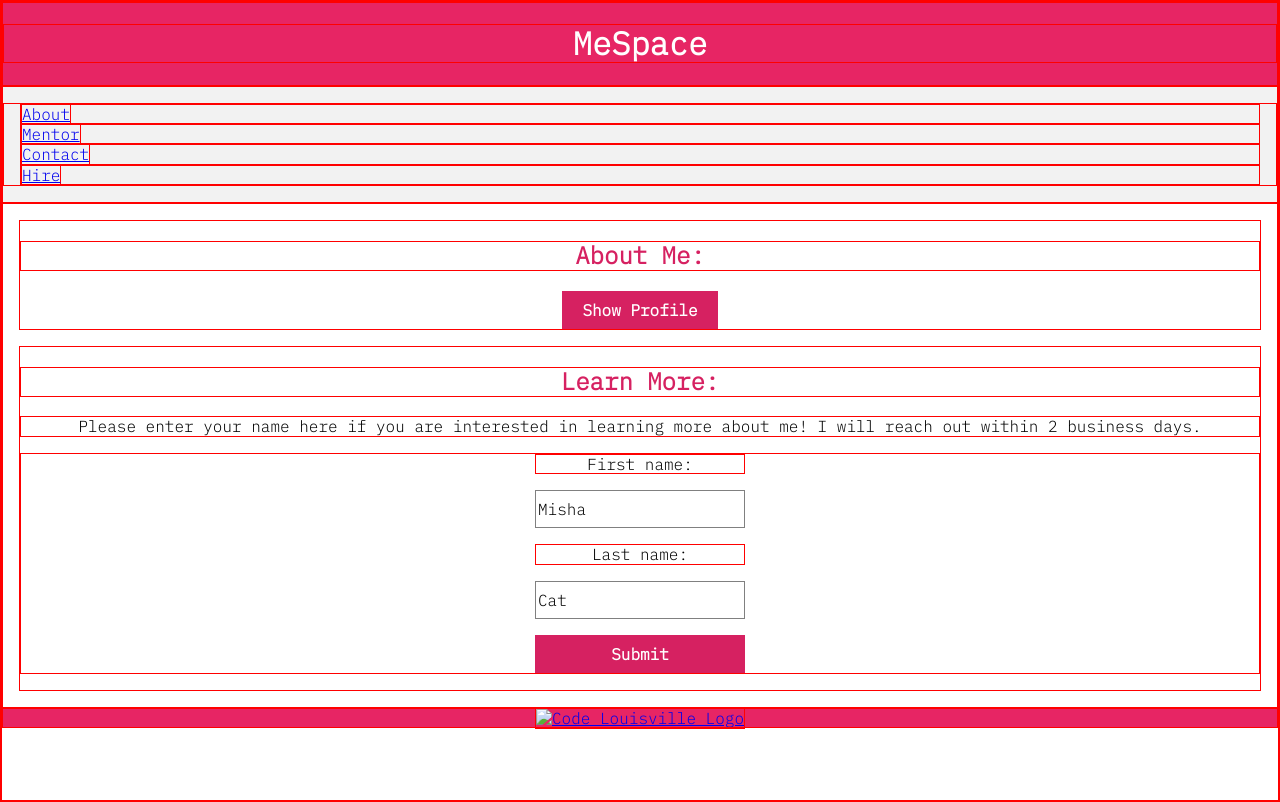
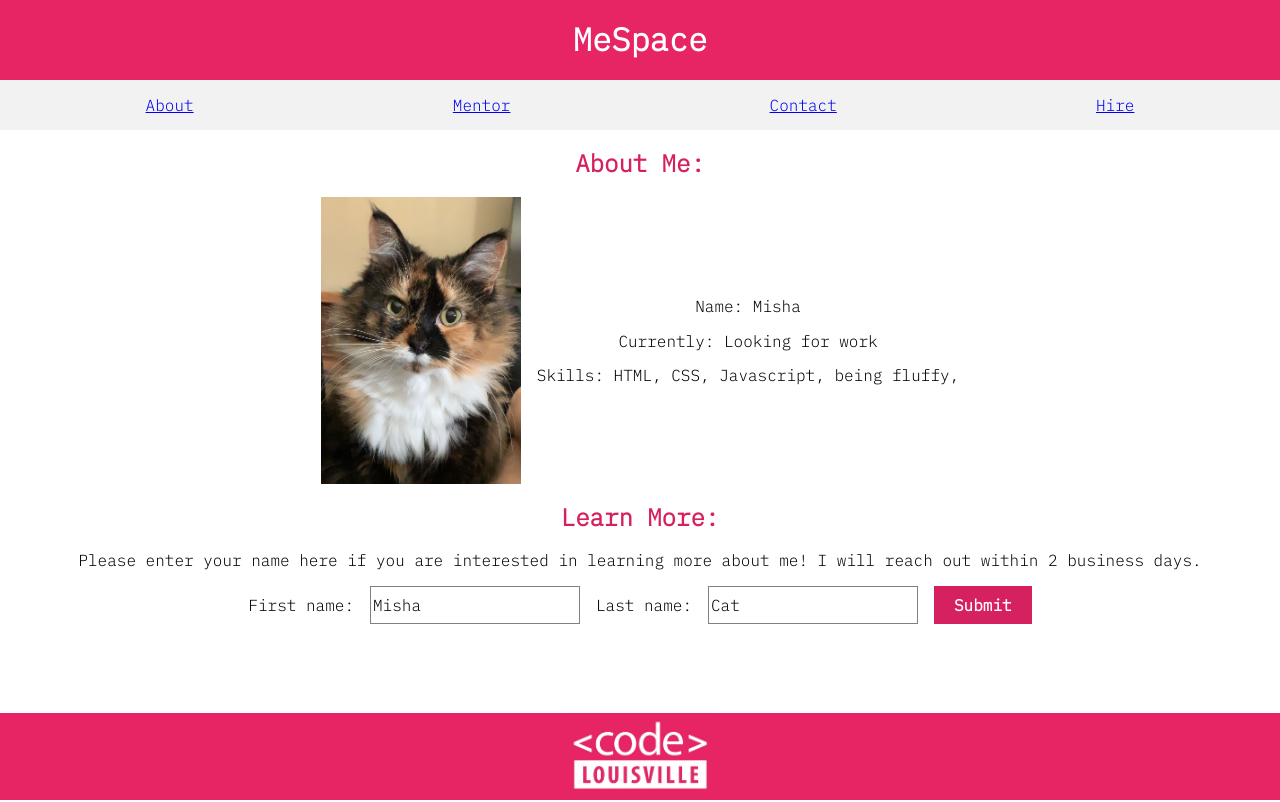
Before and after one commit to JakeSaintG/DebugWeb1Exercise, a plain HTML site: page index.html in a window 1280 px wide. Both pictures are taken after a click on the button "Show Profile". Drawn offline with Linux system fonts and the light colour scheme.

Commit message:
commit fixes and update README.

```diff
--- a/index.html
+++ b/index.html
@@ -54,10 +54,12 @@
         </main>
         <footer role="contentinfo">
             <a href="https://www.codelouisville.org/">
-                <img src="img/codelouisville.webp" alt="Code Louisville Logo" class="code-lou-logo"/>
+                <!-- Fix 4: broken image below -->
+                <img src="img/codelou.webp" alt="Code Louisville Logo" class="code-lou-logo"/>
             </a>
         </footer>
-        <script src="app.js"></script>
+        <!-- Fix 5: unlink the app.js file -->
+        <script src="js/app.js"></script>
         <script src="js/bonus.js"></script>
     </body>
 </html>
--- a/js/app.js
+++ b/js/app.js
@@ -18,8 +18,8 @@ function populateData() {
 
     // Add job searching to details div.
     const jobSearching = document.createElement('p')
-    // Fix 5: job searching
-    jobSearching.textContent = `Currently: ${siteData.jobSearch[2]}`;
+    /*====== Fix 6: job searching =====*/
+    jobSearching.textContent = `Currently: ${siteData.jobSearch[0]}`;
     detailsDiv.appendChild(jobSearching);
 
     // Add skills to details div.
--- a/styles/styles.css
+++ b/styles/styles.css
@@ -2,7 +2,8 @@
     box-sizing: border-box;
     -webkit-box-sizing: border-box;
     -moz-box-sizing: border-box;
-    border: 1px solid red;
+    /* Fix 1: borders everywhere!!! */
+    /* border: 1px solid red; */
 }
 
 input[type="text"] {
@@ -47,7 +48,8 @@ nav {
 }
 
 nav > ul {
-    display: block;
+    /* Fix 2: Why is this menu not looking right? */
+    display: flex;
     flex-direction: row;
     justify-content: space-between;
     padding: 0 1em;
@@ -55,7 +57,7 @@ nav > ul {
 }
 
 #profile {
-    display: none;
+    display: none; /* temp */
     justify-content: center;
     align-items: center;
     gap: 1rem;
@@ -75,12 +77,12 @@ form {
     margin-bottom: 1rem;
 }
 
-/* Fix 2: remove closing bracket below */
+/* Fix 3: remove closing bracket below */
 h2 {
     color: #d62161;
     text-align: center;
     font-weight: bold;
-
+}
 
 footer {
     margin-top: auto;
```
Also changed, not shown: 1 other file.
